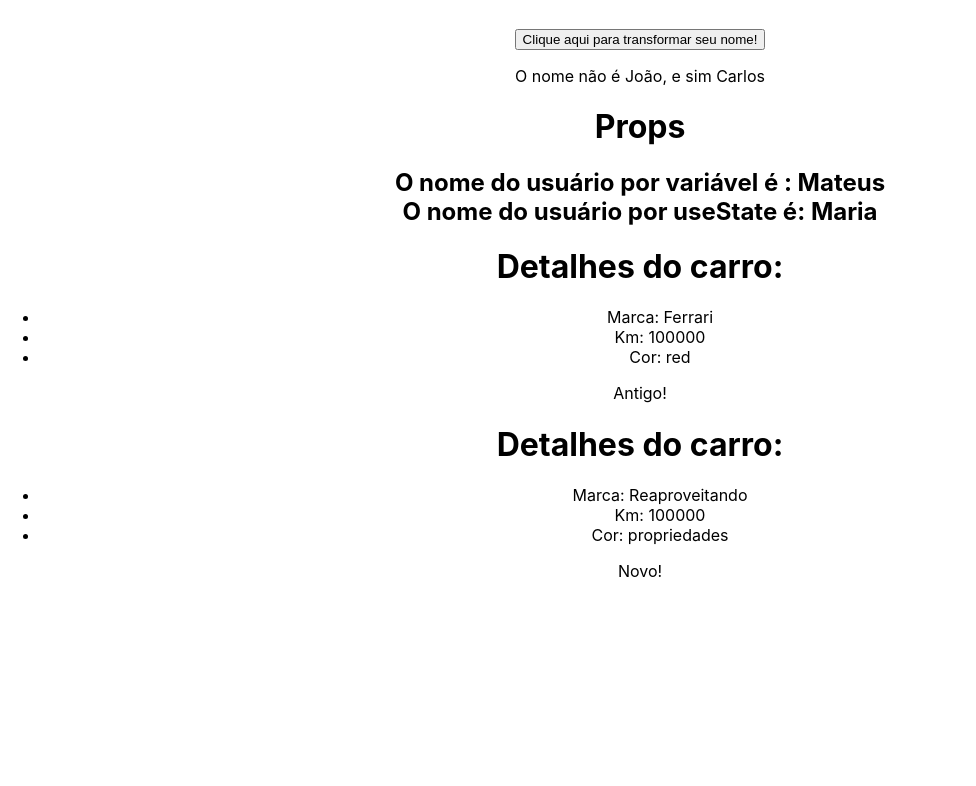
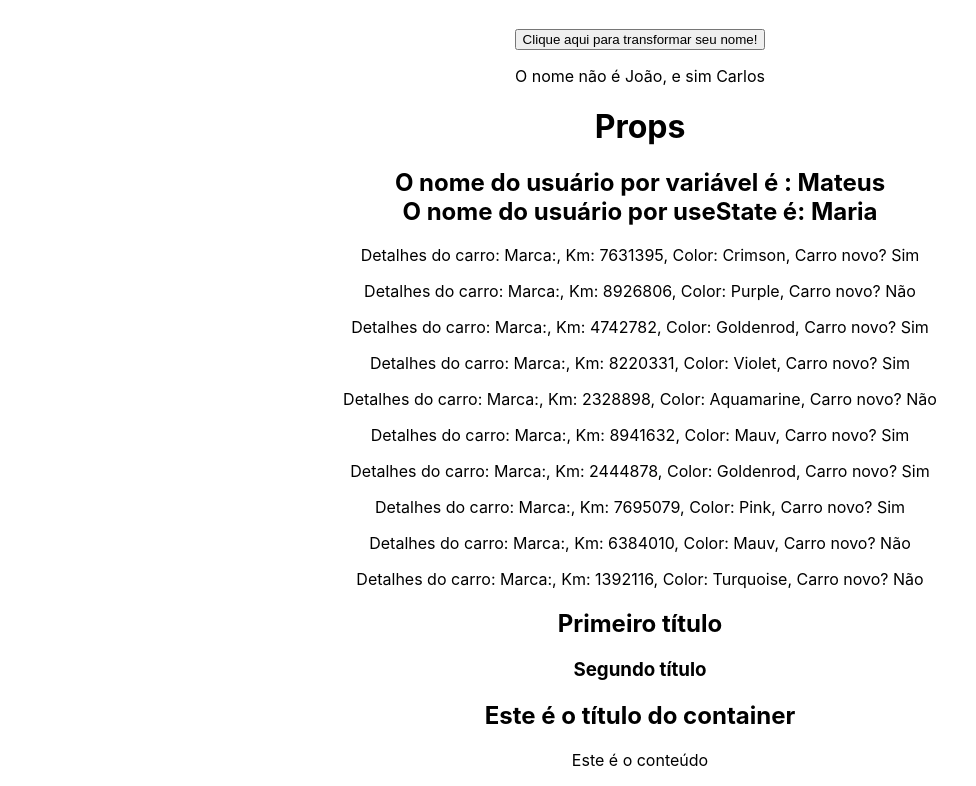
Before and after one commit to KaikSAlves/react-zero-a-maestria, a React (Create React App) app: page / in a window 1280 px wide. Shown: the part 656-1442 px from the top of the page, without its empty margins (0-976 px from the left). Before the commit the page ends 1253 px from the top, so only its background shows below. Built offline with nearby package versions, Linux system fonts and the light colour scheme.

Commit message:
prop children

```diff
--- a/src/App.js
+++ b/src/App.js
@@ -7,13 +7,23 @@ import ConditionalRender from './components/ConditionalRender';
 import ShowUserName from './components/ShowUserName';
 import { useState } from 'react';
 import CarDetails from './components/CarDetails';
-
+import Fragment from './components/Fragment';
+import Container from './components/Container';
 
 function App() {
   const name = "Mateus";
   const [userName] = useState("Maria");
 
-
+  const dataCar = [{"name":"98","km":7631395,"color":"Crimson","newCar":true},
+                  {"name":"Mazda3","km":8926806,"color":"Purple","newCar":false},
+                  {"name":"Tiburon","km":4742782,"color":"Goldenrod","newCar":true},
+                  {"name":"E-Series","km":8220331,"color":"Violet","newCar":true},
+                  {"name":"MX-6","km":2328898,"color":"Aquamarine","newCar":false},
+                  {"name":"Model T","km":8941632,"color":"Mauv","newCar":true},
+                  {"name":"300","km":2444878,"color":"Goldenrod","newCar":true},
+                  {"name":"940","km":7695079,"color":"Pink","newCar":true},
+                  {"name":"MKT","km":6384010,"color":"Mauv","newCar":false},
+                  {"name":"Camaro","km":1392116,"color":"Turquoise","newCar":false}];
 
 
   return (
@@ -26,9 +36,18 @@ function App() {
 
       {/*ao utilizar as props com o conceito de destructuring é importante passa-las na mesma orderm que esta definido no componente*/}
 
-      <CarDetails brand="Ferrari" km={100000} color="red" newCar={false}></CarDetails>
-      <CarDetails brand="Reaproveitando" km={100000} color="propriedades" newCar={true}></CarDetails>
-{/*
+      {dataCar.map((car) => (
+            <CarDetails brand={car.brand} km={car.km} color={car.color} newCar={car.newCar}></CarDetails>
+      ))}
+
+      <Fragment></Fragment>
+      <Container>
+
+        <p>Este é o conteúdo</p>
+
+      </Container>
+
+      {/*
       Imagens publicas
       <div>
         <img src="/logo192.png" alt="LogoReact" />
--- a/src/components/CarDetails.js
+++ b/src/components/CarDetails.js
@@ -1,18 +1,8 @@
 
 const CarDetails = ({brand, km, color, newCar}) => {
     return (
-        <div>
-            <h1>
-                Detalhes do carro:
-            </h1>
-            <ul>
-                <li>Marca: {brand}</li>
-                <li>Km: {km}</li>
-                <li>Cor: {color}</li>
-            </ul>
-            {newCar && <p>Novo!</p>}
-            {!newCar && <p>Antigo!</p>}
-        </div>
+       <p>Detalhes do carro: Marca:
+        {brand}, Km: {km}, Color: {color}, Carro novo? {newCar? "Sim" : "Não"}</p>
     );
 };
 
--- /dev/null
+++ b/src/components/Container.js
@@ -0,0 +1,14 @@
+
+
+const Container = ({children}) => {
+  return (
+    <div>
+        <h2>
+            Este é o título do container
+        </h2>
+        {children   }
+    </div>
+  )
+}
+
+export default Container
--- /dev/null
+++ b/src/components/Fragment.js
@@ -0,0 +1,10 @@
+const Fragment = () => {
+  return (
+    <>
+        <h2>Primeiro título</h2>
+        <h3>Segundo título</h3>
+    </  >
+  )
+}
+
+export default Fragment;
```
